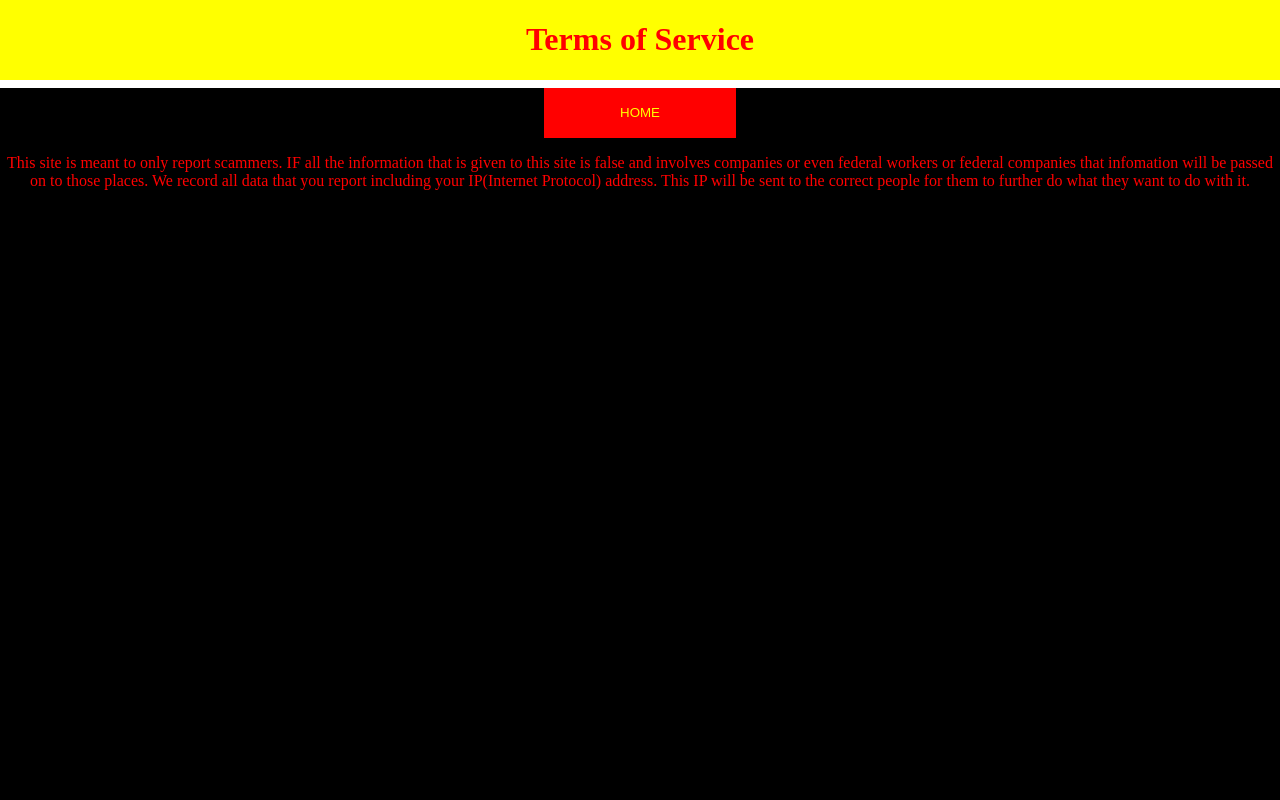
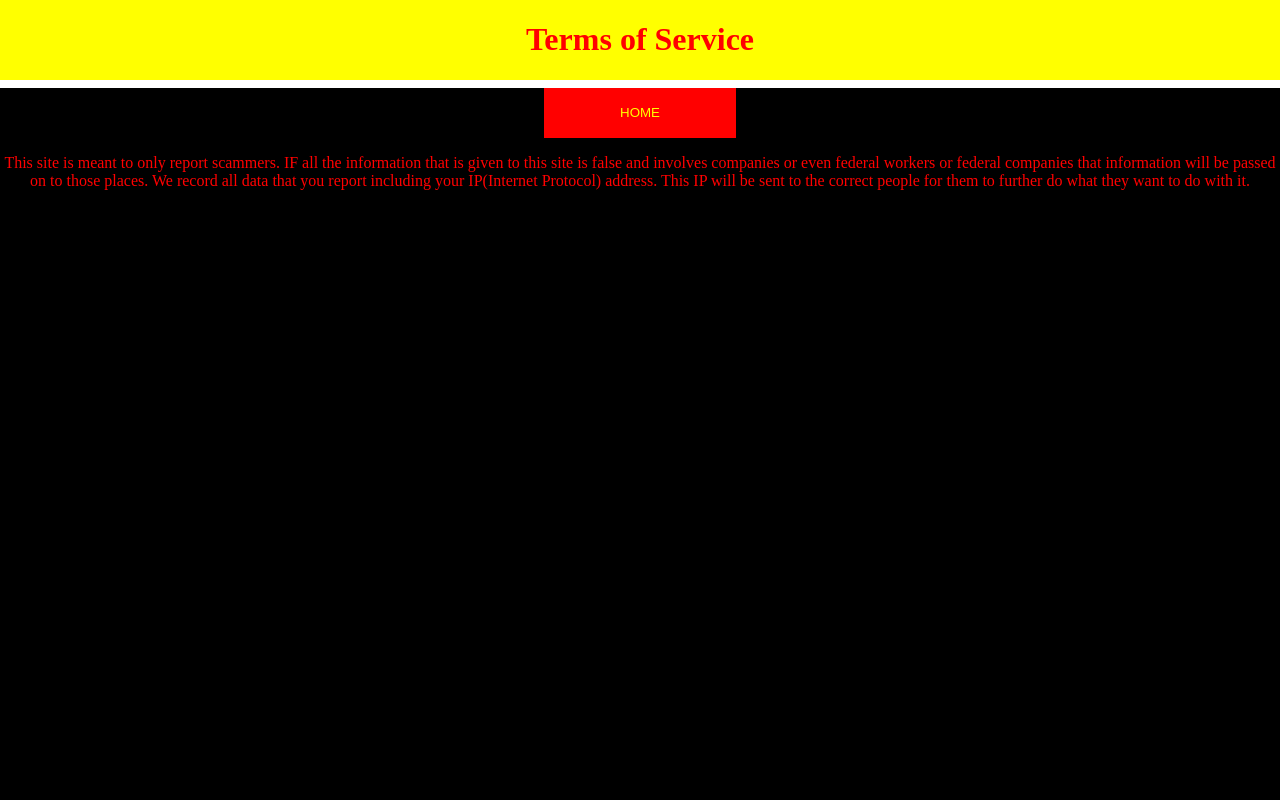
Before and after one commit to thechallenger346sitedevelopment/the-challenger-346, a PHP site: page /terms.php in a window 1280 px wide. Run offline with PHP 8.4, Linux system fonts and the light colour scheme.

Commit message:
fixed some grammar errors

```diff
--- a/terms.php
+++ b/terms.php
@@ -54,7 +54,7 @@
    <a href="index.php">
    <button>HOME</button>
   </a>
-   <p>This site is meant to only report scammers. IF all the information that is given to this site is false and involves companies or even federal workers or federal companies that infomation will be passed on to those places. We record all data that you report including your IP(Internet Protocol) address. This IP will be sent to the correct people for them to further do what they want to do with it.</p>
+   <p>This site is meant to only report scammers. IF all the information that is given to this site is false and involves companies or even federal workers or federal companies that information will be passed on to those places. We record all data that you report including your IP(Internet Protocol) address. This IP will be sent to the correct people for them to further do what they want to do with it.</p>
   </div>
  </body>
  <audio style="width:0px;height:0px;" loop autoplay>
```
